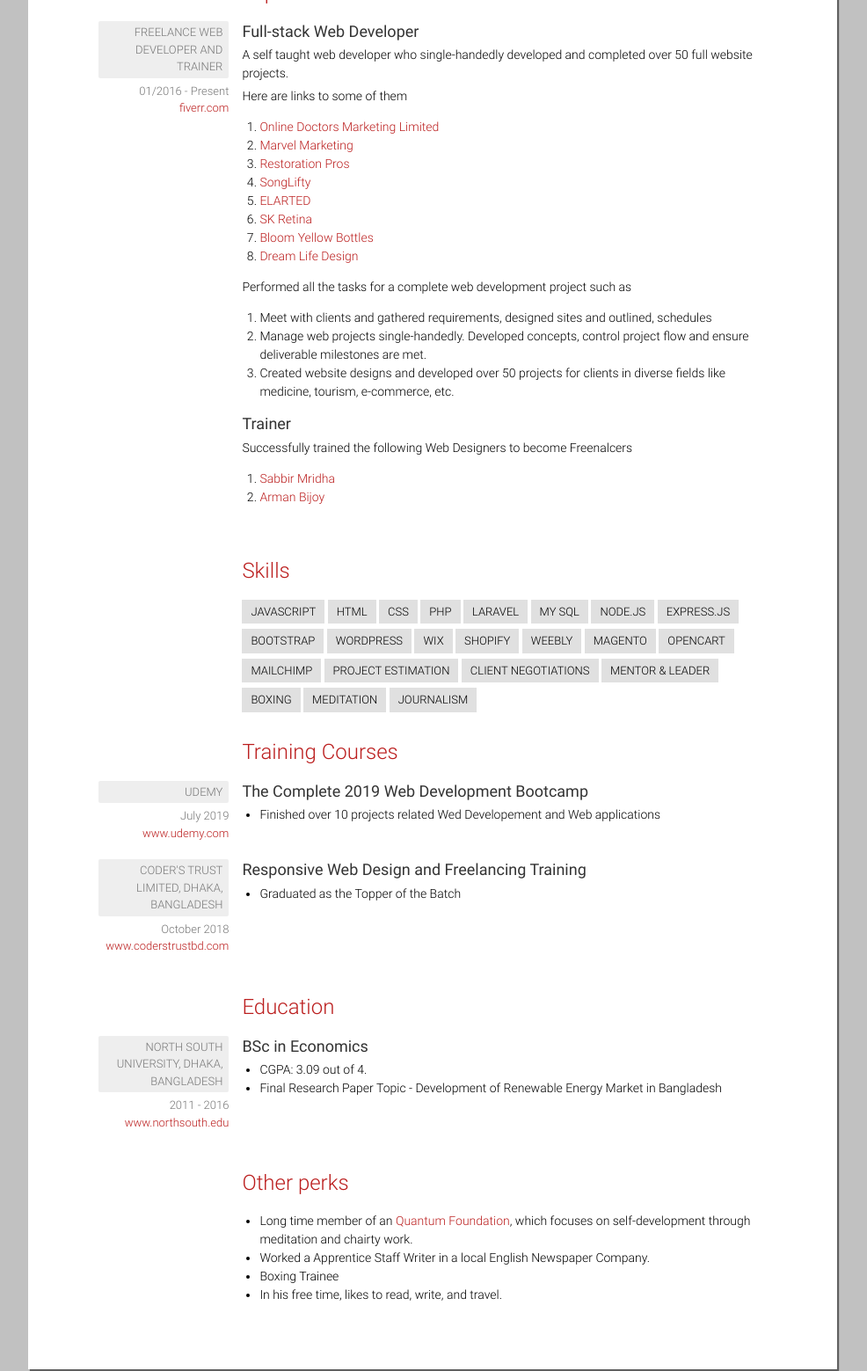
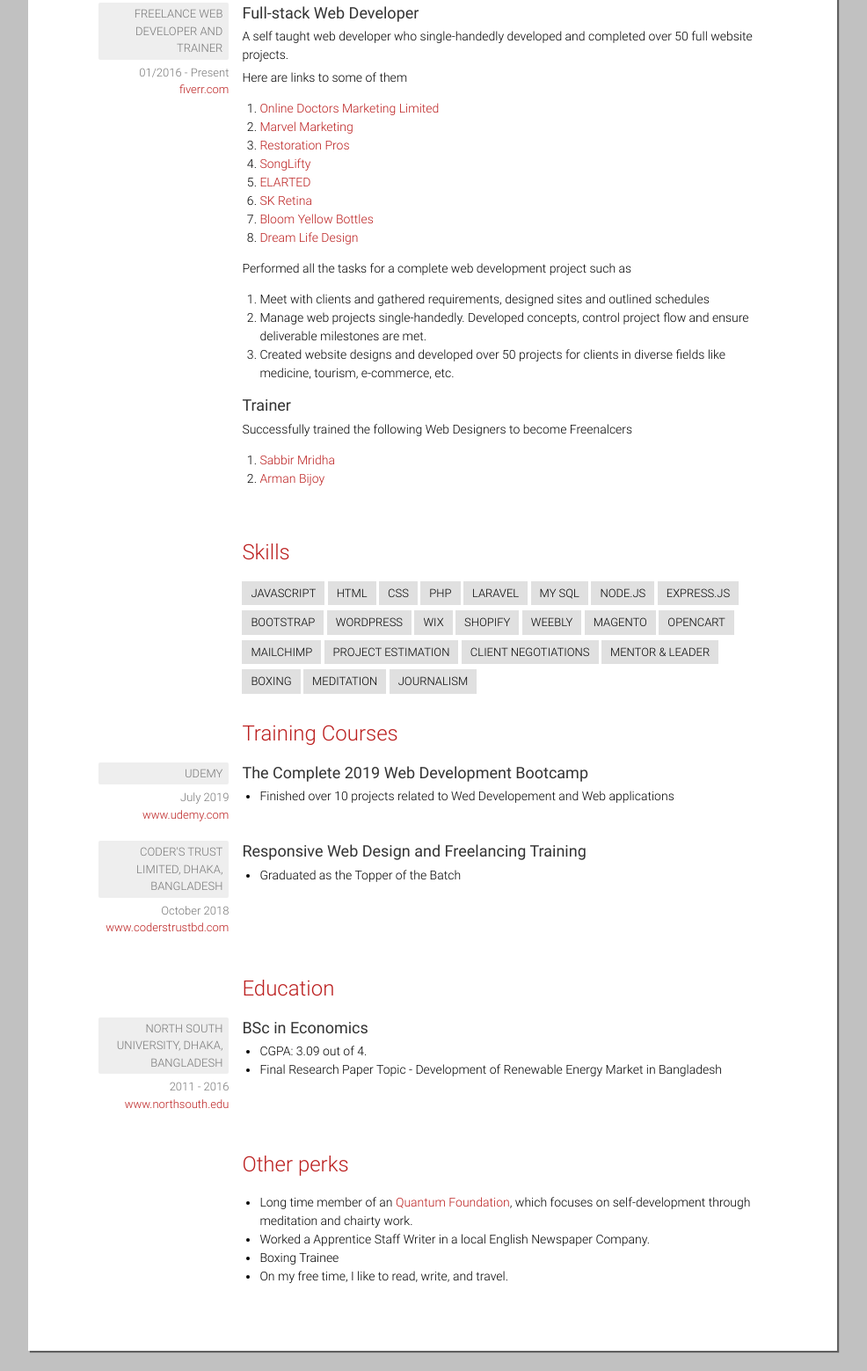
Before and after one commit to abidhossain92/abid-portfolio, a plain HTML site: page cv/cv.html in a window 1280 px wide. Shown: the part 623-2182 px from the top of the page at 88% size, without its empty margins (148-1134 px from the left). Drawn offline with Linux system fonts and the light colour scheme.

Commit message:
Corrected CV Typo

```diff
--- a/cv/cv.html
+++ b/cv/cv.html
@@ -47,7 +47,7 @@
         <h1 class="cv-header-name">Mohammad Abid Hossain</h1>
         <h2 class="cv-header-subname">Full-stack Web Developer</h2>
         <div class="cv-header-lead">
-          A ful-stack freelance web developer looking with extensive experience of handling all frontend and backend tasks. I have lengthy
+          A full-stack freelance web developer with extensive experience of handling all frontend and backend tasks. I have lengthy
 experience in writing code and shepherding projects from conception to acceptance and, long-term maintenance.<br />
           <br />
           <strong>Currently available.</strong><br />
@@ -98,7 +98,7 @@ experience in writing code and shepherding projects from conception to acceptanc
               </ol>
             <p>Performed all the tasks for a complete web development project such as</p>
               <ol>
-                  <li>Meet with clients and gathered requirements, designed sites and outlined, schedules</li>
+                  <li>Meet with clients and gathered requirements, designed sites and outlined schedules</li>
                   <li>Manage web projects single-handedly. Developed concepts, control project flow and ensure deliverable milestones are met.</li>
                   <li>Created website designs and developed over 50 projects for clients in diverse fields like medicine, tourism, e-commerce, etc.</li>
               </ol>
@@ -163,7 +163,7 @@ experience in writing code and shepherding projects from conception to acceptanc
             <div class="cv-timeline-body">
               <div class="cv-timeline-position">The Complete 2019 Web Development Bootcamp</div>
               <ul>
-                <li>Finished  over 10 projects related Wed Developement and Web applications</li>
+                <li>Finished  over 10 projects related to Wed Developement and Web applications</li>
               </ul>
             </div>
           </div>
@@ -217,7 +217,7 @@ experience in writing code and shepherding projects from conception to acceptanc
           <li>Long time member of an <a href="https://quantummethod.org.bd/en">Quantum Foundation</a>, which focuses on self-development through meditation and chairty work.</li>
           <li>Worked a Apprentice Staff Writer in a local English Newspaper Company.</li>
           <li>Boxing Trainee</li>
-          <li>In his free time, likes to read, write, and travel.</li>
+          <li>On my free time, I like to read, write, and travel.</li>
         </ul>
       </div>
     </div>
```
